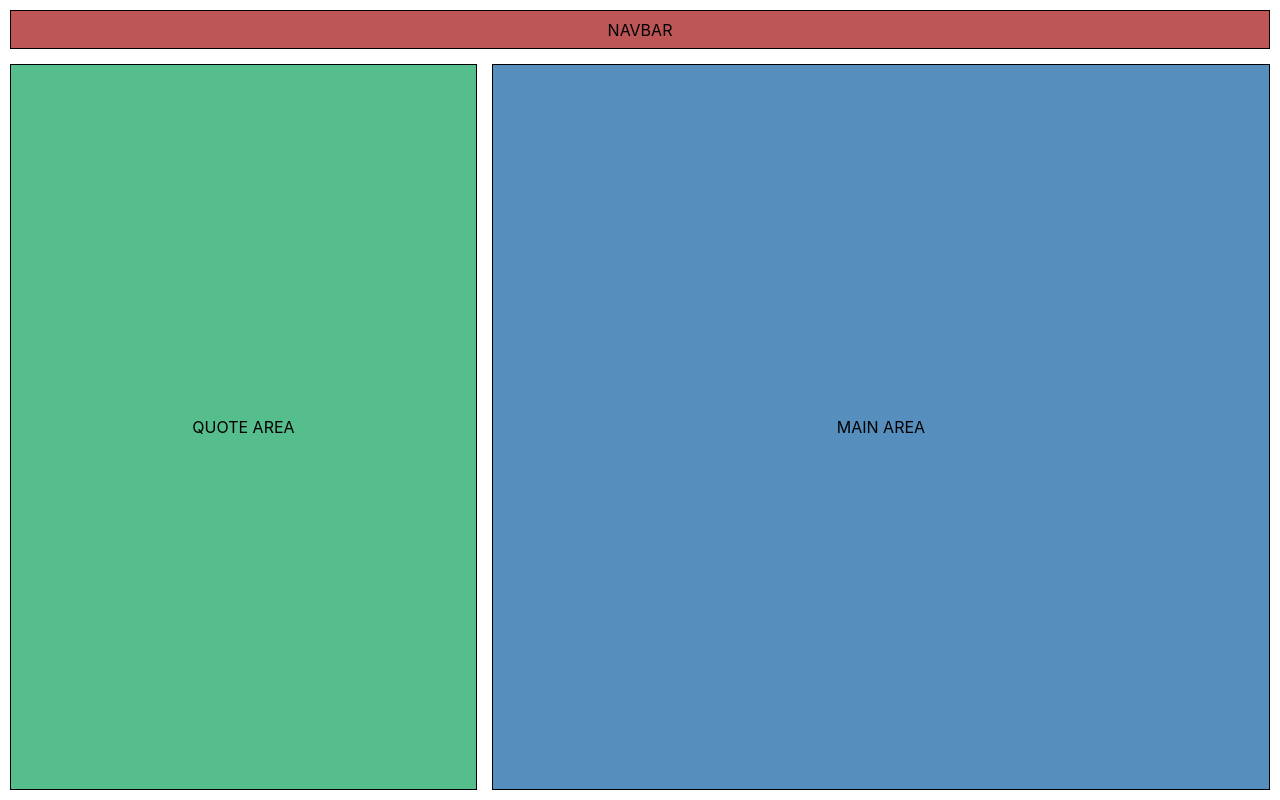
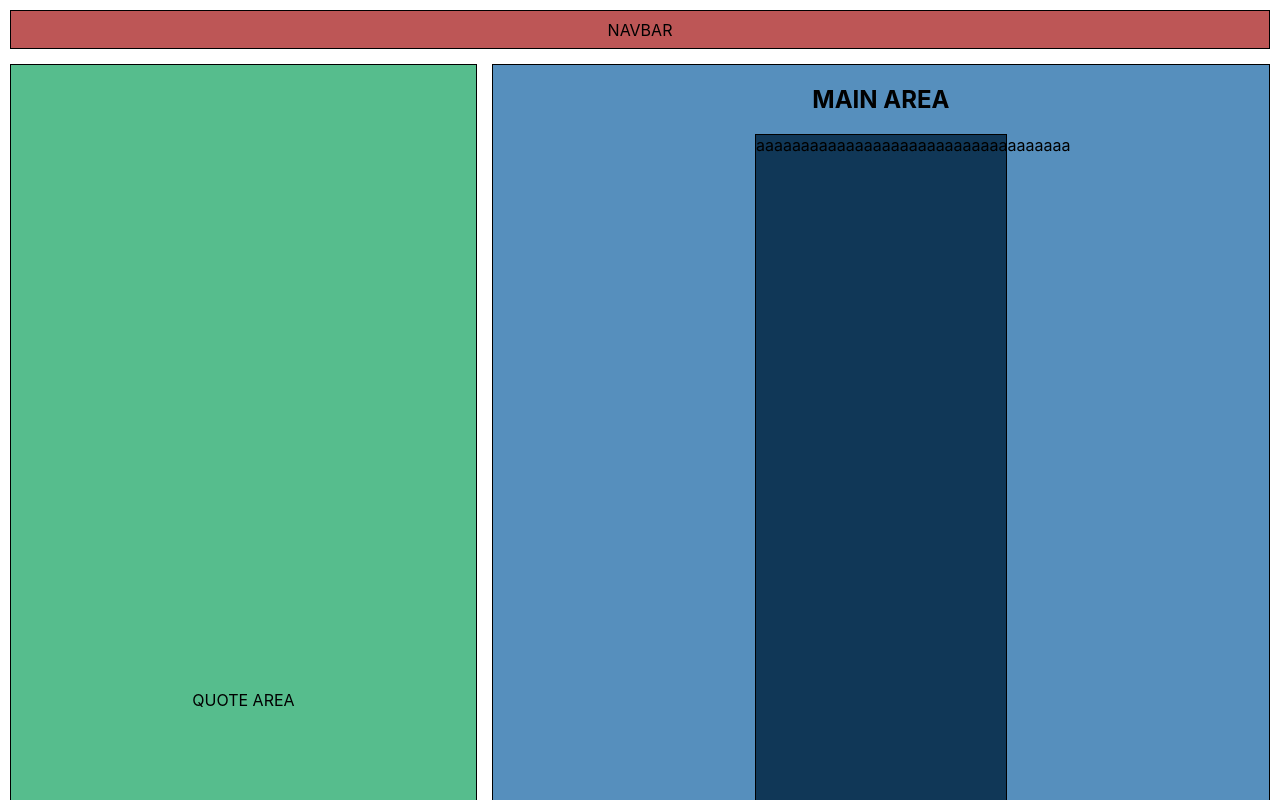
Before and after one commit to ddfilipov/react-layouts, a React (Create React App) app: page / in a window 1280 px wide. Shown: the top 800 px of the page. Built offline with nearby package versions, Linux system fonts and the light colour scheme.

Commit message:
trying to make just ONE div scrollable

```diff
--- a/src/App.tsx
+++ b/src/App.tsx
@@ -46,12 +46,21 @@ const MainArea = styled.div`
     justify-content: center;
 `;
 
+const VeryTallDiv = styled.div`
+    background: #103757;
+    height: 1200px;
+    width: 250px;
+`;
+
 function App() {
     return (
         <Layout>
             <NavMenu>NAVBAR</NavMenu>
             <QuoteArea>QUOTE AREA</QuoteArea>
-            <MainArea>MAIN AREA</MainArea>
+            <MainArea>
+                <h2>MAIN AREA</h2>
+                <VeryTallDiv>aaaaaaaaaaaaaaaaaaaaaaaaaaaaaaaaaaa</VeryTallDiv>
+            </MainArea>
         </Layout>
         // <Layout1 />
     );
```
